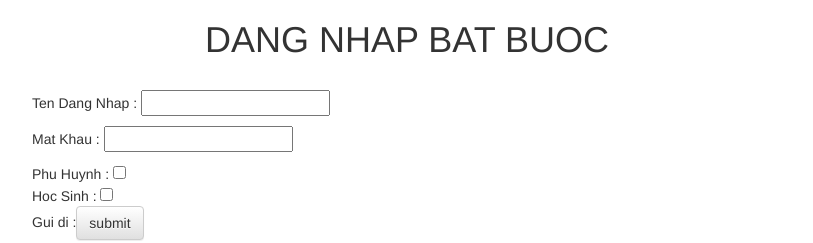
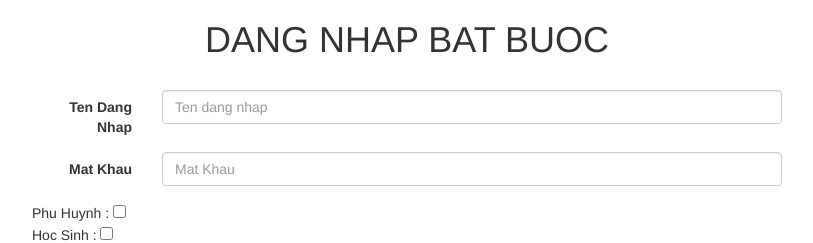
Before and after one commit to phamminhtam10202/phamminhtam, a plain HTML site: page index.html in a window 1280 px wide. Shown: the top 243 px of the page, without its empty margins (38-851 px from the left). Drawn offline with Linux system fonts and the light colour scheme.

Commit message:
Login form

```diff
--- a/index.html
+++ b/index.html
@@ -14,9 +14,24 @@
         <div class="col-sm-8">
           <div class="dangnhap">
             <h1><center>DANG NHAP BAT BUOC</center></h1><br/>
-    <p>Ten Dang Nhap : <input type="ID"/><br/></p>
-    <p>Mat Khau      : <input type="password"/><br/></p>
+            <form class="form-horizontal">
+              <div class="form-group">
+                <label for="username" class="col-sm-2 control-label">Ten Dang Nhap</label>
+                <div class="col-sm-10">
+                  <input type="text" class="form-control" id="username" placeholder="Ten dang nhap">
                 </div>
+              </div>
+
+              <div class="form-group">
+                <label for="password" class="col-sm-2 control-label">Mat Khau</label>
+                <div class="col-sm-10">
+                  <input type="password" class="form-control" id="password" placeholder="Mat Khau">
+                </div>
+              </div>
+            </form>
+          </div>
+
+
           <div>
             Phu Huynh : <input type="checkbox" value="1"/><br/>
             Hoc Sinh : <input type="checkbox" value="1"/><br/>
@@ -27,5 +42,8 @@
             Diem Bat Dau : <input type="ID"/><br/>
             Diem Den : <input type="password"/><br/>
           </div>
+        </div>
+      </div>
+    </div>
   </body>
 </html>
```
Lines whose indentation alone changed are shown as unchanged.
